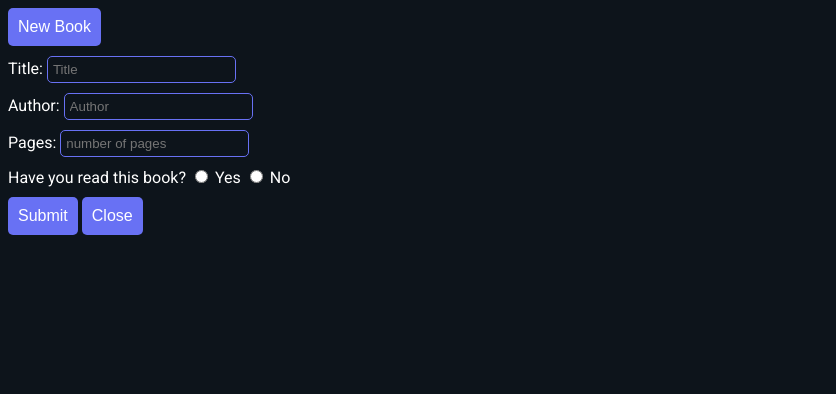
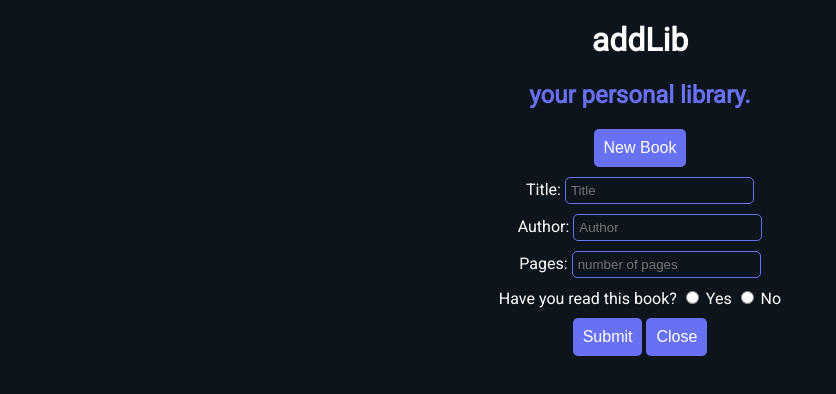
Before and after one commit to alecmgarza/library, a plain HTML site: page index.html in a window 1280 px wide. Both pictures are taken after a click on the button "New Book". Shown: the whole page, without its empty margins (0-836 px from the left). Drawn offline with Linux system fonts and the light colour scheme.

Commit message:
Add heading and center text

```diff
--- a/index.html
+++ b/index.html
@@ -11,6 +11,8 @@
     <title>Library</title>
 </head>
 <body>
+    <h1>addLib</h1>
+    <h2>your personal library.</h2>
     <button>New Book</button>
     <form>
         <div>
--- a/styles.css
+++ b/styles.css
@@ -2,6 +2,11 @@ body {
     background-color: #0d141b;
     color: white;
     font-family: 'Roboto', sans-serif;
+    text-align: center;
+}
+
+h2 {
+    color: #6871F4;
 }
 
 form {
@@ -26,6 +31,10 @@ input:focus {
     box-shadow: 0px 0px 5px #828CCC;
 }
 
+input[type="radio"] {
+    accent-color: #6871F4;
+}
+
 #booklist {
     display: grid;
     grid-template-columns: 300px 300px 300px;
@@ -40,6 +49,7 @@ div.card {
     color: white;
     border-radius: 10px;
     text-align: center;
+    box-shadow: 1px 1px 5px #060800;
 }
 
 button {
```
